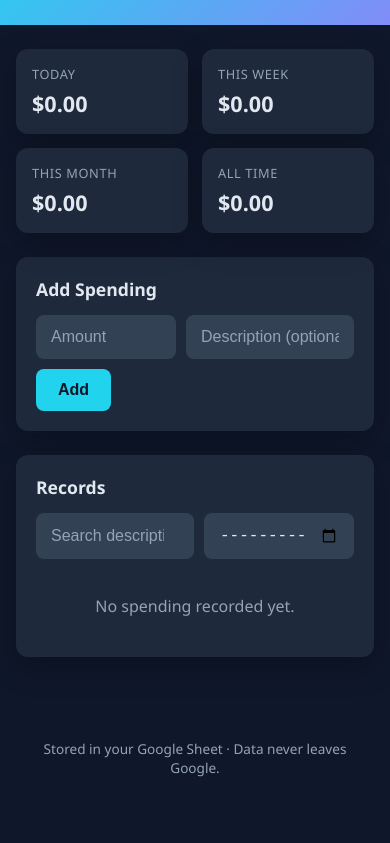
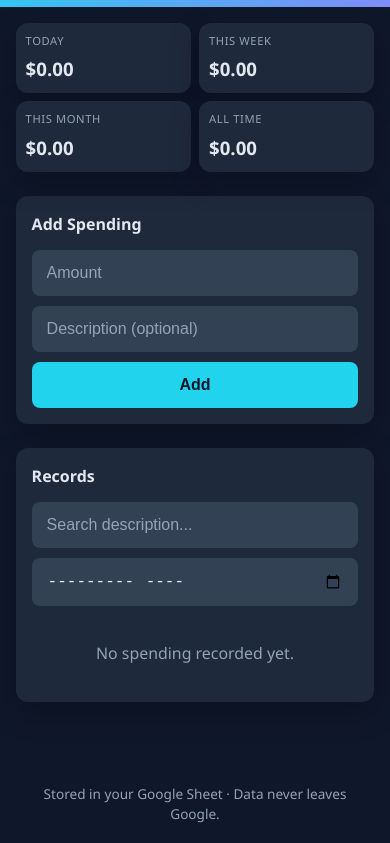
Before and after one commit to EnmanuelSP23/DailySpending1, a website: page public/index.html in a window 390 px wide. Shown: the part 96-939 px from the top of the page. Before the commit the page ends 891 px from the top, so only its background shows below. Drawn offline with Linux system fonts and the light colour scheme; no server answers.

Commit message:
Make site responsive for mobile and tablets

```diff
--- a/public/styles.css
+++ b/public/styles.css
@@ -7,8 +7,10 @@
     --accent: #22d3ee;
     --accent-2: #818cf8;
     --danger: #f87171;
+    --success: #4ade80;
     --radius: 12px;
     --shadow: 0 10px 30px rgba(0, 0, 0, 0.25);
+    --pad-page: clamp(12px, 4vw, 24px);
 }
 
 * {
@@ -17,81 +19,91 @@
     padding: 0;
 }
 
+html {
+    -webkit-text-size-adjust: 100%;
+}
+
 body {
     font-family: 'Segoe UI', system-ui, -apple-system, sans-serif;
     background: var(--bg);
     color: var(--text);
     min-height: 100vh;
+    min-height: 100dvh;
     display: flex;
     flex-direction: column;
+    font-size: clamp(0.95rem, 1vw + 0.75rem, 1.05rem);
+    line-height: 1.5;
 }
 
 .topbar {
     background: linear-gradient(135deg, var(--accent), var(--accent-2));
     color: #0f172a;
-    padding: 28px 20px;
+    padding: clamp(20px, 4vw, 32px) 20px;
     text-align: center;
 }
 
 .topbar h1 {
-    font-size: 1.9rem;
+    font-size: clamp(1.5rem, 2.5vw + 1rem, 2.1rem);
     font-weight: 800;
     letter-spacing: -0.5px;
 }
 
 .subtitle {
     margin-top: 4px;
-    font-size: 0.95rem;
+    font-size: clamp(0.85rem, 1vw + 0.6rem, 0.95rem);
     opacity: 0.8;
 }
 
 .container {
     width: 100%;
-    max-width: 720px;
+    max-width: 760px;
     margin: 0 auto;
-    padding: 24px 16px 40px;
+    padding: var(--pad-page) var(--pad-page) 40px;
     flex: 1;
 }
 
 .summary {
     display: grid;
-    grid-template-columns: repeat(auto-fit, minmax(140px, 1fr));
-    gap: 14px;
+    grid-template-columns: repeat(auto-fit, minmax(150px, 1fr));
+    gap: clamp(10px, 2vw, 14px);
     margin-bottom: 24px;
 }
 
 .card {
     background: var(--bg-card);
     border-radius: var(--radius);
-    padding: 16px;
+    padding: clamp(12px, 2.5vw, 18px);
     box-shadow: var(--shadow);
     display: flex;
     flex-direction: column;
     gap: 6px;
+    min-width: 0;
 }
 
 .card-label {
-    font-size: 0.8rem;
+    font-size: clamp(0.7rem, 0.5vw + 0.55rem, 0.8rem);
     text-transform: uppercase;
     letter-spacing: 0.6px;
     color: var(--muted);
+    white-space: nowrap;
 }
 
 .card-value {
-    font-size: 1.35rem;
+    font-size: clamp(1.1rem, 1.5vw + 0.8rem, 1.35rem);
     font-weight: 700;
+    overflow-wrap: anywhere;
 }
 
 .panel {
     background: var(--bg-card);
     border-radius: var(--radius);
-    padding: 20px;
+    padding: clamp(16px, 3vw, 22px);
     margin-bottom: 24px;
     box-shadow: var(--shadow);
 }
 
 .panel h2 {
-    font-size: 1.1rem;
+    font-size: clamp(1rem, 1vw + 0.7rem, 1.15rem);
     margin-bottom: 14px;
 }
 
@@ -101,28 +113,33 @@ body {
     flex-wrap: wrap;
 }
 
-input {
+#add-form input,
+.filters input {
     background: var(--bg-input);
     border: 1px solid transparent;
     border-radius: 8px;
     color: var(--text);
-    padding: 12px 14px;
+    padding: 13px 14px;
     font-size: 1rem;
-    flex: 1;
-    min-width: 140px;
+    flex: 1 1 150px;
+    min-width: 0;
+    -webkit-appearance: none;
+    appearance: none;
 }
 
-input:focus {
+#add-form input:focus,
+.filters input:focus {
     outline: none;
     border-color: var(--accent);
 }
 
-input::placeholder {
+#add-form input::placeholder,
+.filters input::placeholder {
     color: var(--muted);
 }
 
 #add-form input[type="number"] {
-    flex: 0 0 130px;
+    flex: 0 1 150px;
 }
 
 button {
@@ -130,7 +147,7 @@ button {
     color: #0f172a;
     border: none;
     border-radius: 8px;
-    padding: 12px 22px;
+    padding: 13px 22px;
     font-size: 1rem;
     font-weight: 700;
     cursor: pointer;
@@ -155,7 +172,7 @@ button:active {
 }
 
 .msg.success {
-    color: #4ade80;
+    color: var(--success);
 }
 
 .filters {
@@ -166,11 +183,11 @@ button:active {
 }
 
 .filters input[type="search"] {
-    flex: 2;
+    flex: 2 1 200px;
 }
 
 .filters input[type="month"] {
-    flex: 0 0 150px;
+    flex: 0 1 160px;
 }
 
 .records {
@@ -191,9 +208,10 @@ button:active {
 
 .records .amount {
     font-weight: 700;
-    font-size: 1.05rem;
-    min-width: 90px;
+    font-size: clamp(1rem, 1vw + 0.7rem, 1.1rem);
+    min-width: 0;
     color: var(--accent);
+    flex: 0 0 auto;
 }
 
 .records .desc {
@@ -205,6 +223,7 @@ button:active {
     color: var(--muted);
     font-size: 0.85rem;
     white-space: nowrap;
+    flex: 0 0 auto;
 }
 
 .records .empty {
@@ -224,12 +243,58 @@ button:active {
     font-size: 0.85rem;
 }
 
-@media (max-width: 480px) {
+@media (max-width: 600px) {
+    .summary {
+        grid-template-columns: repeat(2, 1fr);
+    }
+
+    #add-form {
+        flex-direction: column;
+    }
+
+    #add-form input,
+    #add-form input[type="number"] {
+        flex: 1 1 auto;
+        width: 100%;
+    }
+
+    #add-form button {
+        width: 100%;
+        padding: 14px;
+    }
+
+    .filters {
+        flex-direction: column;
+    }
+
+    .filters input[type="search"],
+    .filters input[type="month"] {
+        flex: 1 1 auto;
+        width: 100%;
+    }
+}
+
+@media (max-width: 420px) {
+    .summary {
+        gap: 8px;
+    }
+
+    .card {
+        padding: 10px;
+    }
+
     .records li {
         flex-wrap: wrap;
+        gap: 6px 10px;
+    }
+
+    .records .desc {
+        flex: 1 1 100%;
+        order: 3;
     }
 
     .records .date {
         width: 100%;
+        font-size: 0.8rem;
     }
 }
```
